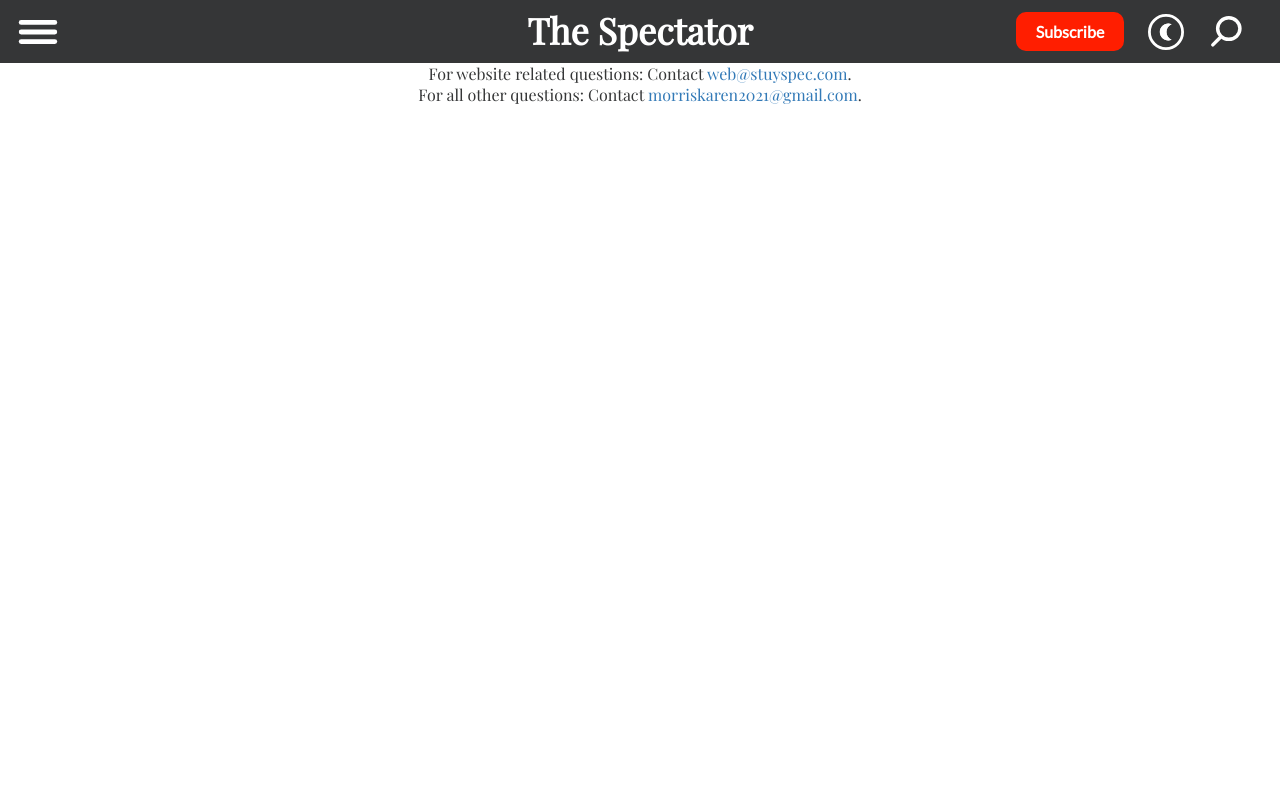
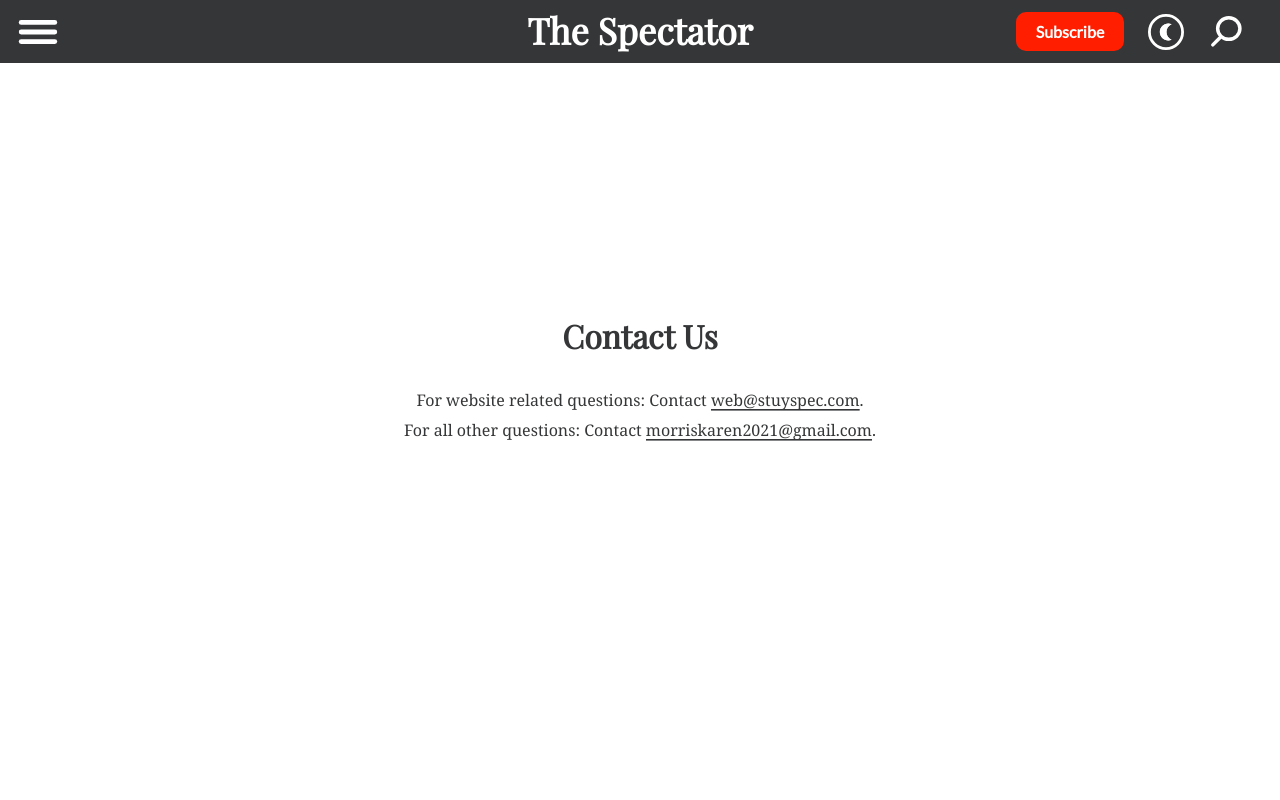
Before and after one commit to stuyspec/stuyspec-rewrite, a Next.js app: page /about/contact in a window 1280 px wide. Shown: the top 800 px of the page. Built offline with nearby package versions, Linux system fonts and the light colour scheme.

Commit message:
style changes

```diff
--- a/pages/about/contact.tsx
+++ b/pages/about/contact.tsx
@@ -6,18 +6,29 @@ const ContactPage = () => {
       <Head>
         <title>Contact | The Spectator</title>
       </Head>
-      <div style={{ textAlign: "center" }} className="contact-page">
-        <p>
+      <div style={{
+          textAlign: "center",
+          display: "flex",
+          height: "calc(100vh - 172px)"
+        }}
+        className="contact-page"
+      >
+        <div style={{ margin: "auto" }}>
+          <h1>Contact Us</h1>
+          <p style={{ marginTop: "32px", fontFamily: "Georgia" }}>
             For website related questions: Contact{" "}
-          <a style={{ color: "#337ab7" }} href="mailto:web@stuyspec.com">
+            <a
+              className="link"
+              href="mailto:web@stuyspec.com"
+            >
               web@stuyspec.com
             </a>
             .
           </p>
-        <p>
+          <p style={{marginTop: "8px", fontFamily: "Georgia"}}>
             For all other questions: Contact{" "}
             <a
-            style={{ color: "#337ab7" }}
+              className="link"
               href="mailto:morriskaren2021@gmail.com"
             >
               morriskaren2021@gmail.com
@@ -25,6 +36,8 @@ const ContactPage = () => {
             .
           </p>
         </div>
+
+      </div>
     </>
   );
 };
--- a/pages/about/our-charter.tsx
+++ b/pages/about/our-charter.tsx
@@ -629,7 +629,7 @@ const OurCharter: React.FC<{}> = () => {
           If you have any comments, questions, concerns, or suggestions
           regarding this webpage or concerning The Spectator in general, please
           e-mail us directly at{" "}
-          <a href="mailto:web@stuyspec.com">web@stuyspec.com</a>.
+          <a className="link" href="mailto:web@stuyspec.com">web@stuyspec.com</a>.
           <p style={{ marginTop: "16px" }}>
             Please be aware that this webpage is currently a work in progress.
             We are still working to implement new features and update content.
--- a/pages/about/staff.tsx
+++ b/pages/about/staff.tsx
@@ -1,4 +1,6 @@
 import Head from "next/head";
+import styles from "../../styles/Staff.module.css"
+import SideBar from "../../components/Sidebar";
 
 const StaffPage = () => {
   return (
@@ -7,9 +9,7 @@ const StaffPage = () => {
         <title>Staff | The Spectator</title>
       </Head>
       <div className="staff-page">
-        <div className="staff-page-header">
-          <h1>Staff</h1>
-        </div>
+        <div id={styles.sidebar}><SideBar /></div>
       </div>
     </>
   );
```
Lines whose indentation alone changed are shown as unchanged.
